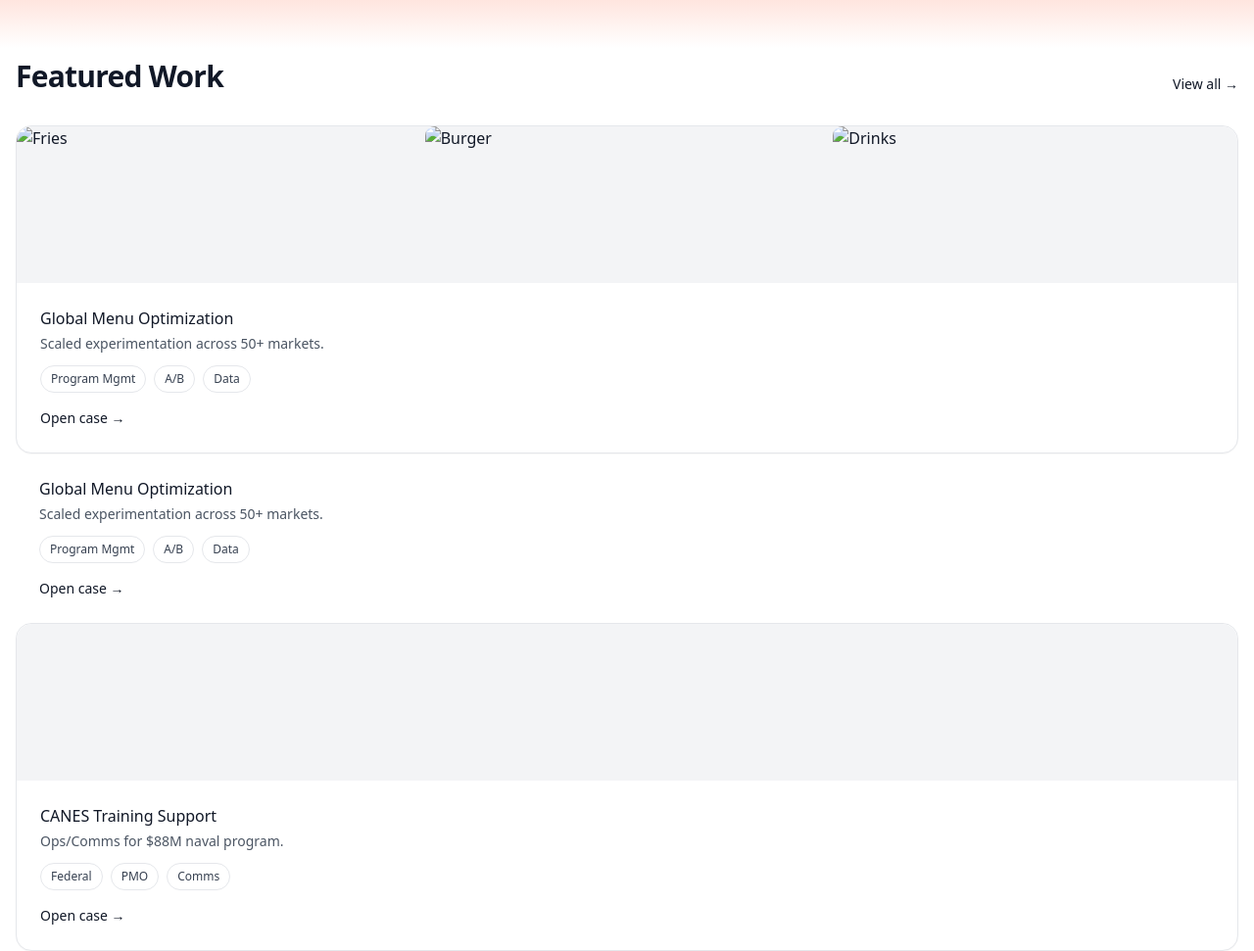
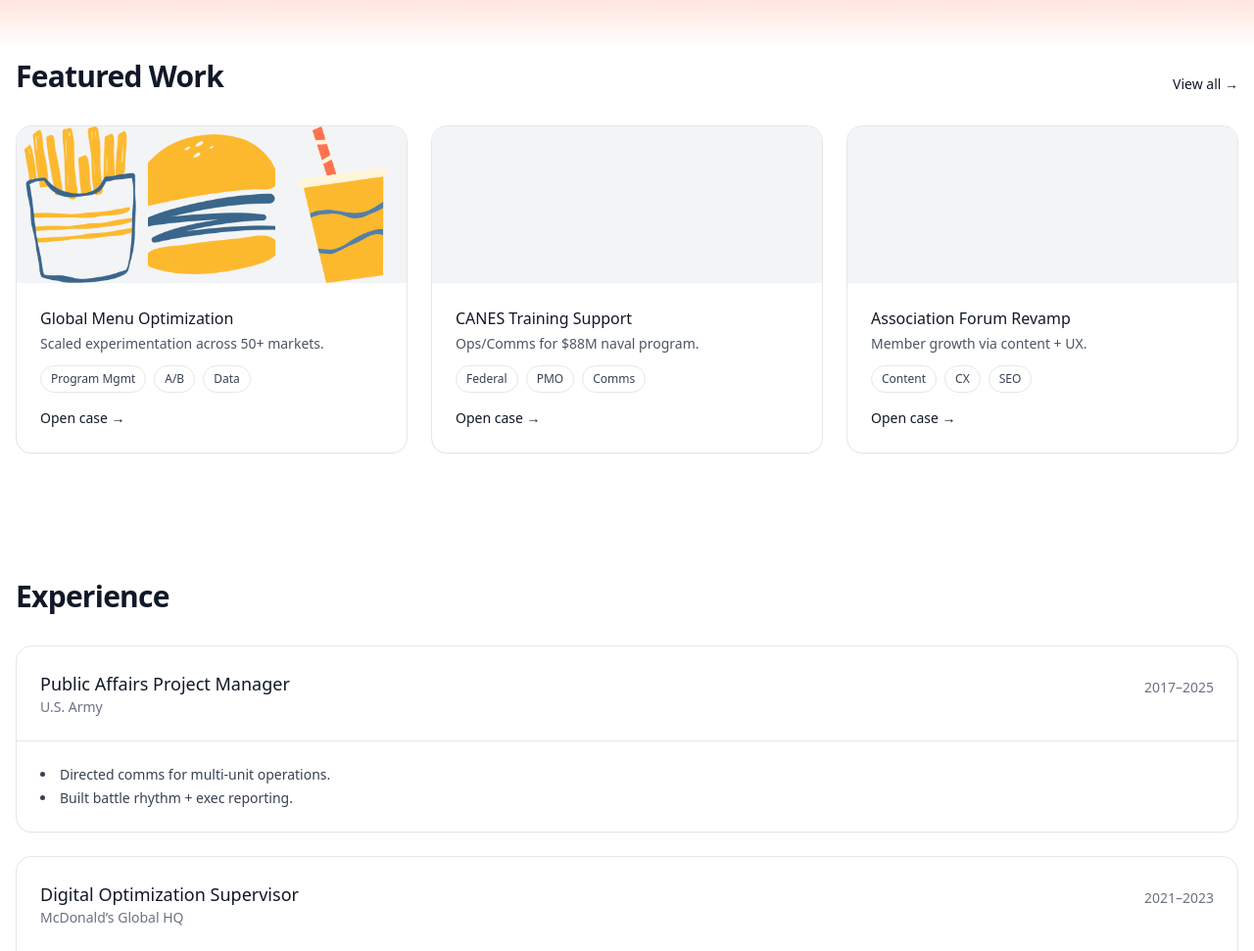
Before and after one commit to markrickey01/workportfolio, a plain HTML site: page index.html in a window 1280 px wide. Shown: the part 660-1631 px from the top of the page at 98% size. Drawn offline with nearby package versions, Linux system fonts and the light colour scheme.

Commit message:
Update index.html

```diff
--- a/index.html
+++ b/index.html
@@ -27,7 +27,7 @@
   <script src="https://cdn.tailwindcss.com"></script>
 
   <!-- Custom CSS -->
-  <link rel="stylesheet" href="styles.css?v=10" />
+  <link rel="stylesheet" href="styles.css?v=11" />
 </head>
 
 <body class="bg-white text-gray-900">
@@ -127,31 +127,24 @@
           <h2 class="text-2xl font-semibold tracking-tight sm:text-3xl">Featured Work</h2>
           <a class="text-sm text-brand-blue hover:opacity-80" href="#all-work">View all →</a>
         </div>
+
+        <div class="grid gap-6 sm:grid-cols-2 lg:grid-cols-3">
           <!-- Global Menu Optimization -->
           <article class="card group">
             <!-- header media -->
-  <div class="ab-grid grid h-40 w-full grid-cols-3 gap-1 overflow-hidden rounded-t-2xl">
+            <div class="ab-grid grid h-40 w-full grid-cols-3 grid-rows-1 gap-1 overflow-hidden rounded-t-2xl">
               <div class="tile relative" aria-label="Fries">
-      <img class="dock-img" src="./assets/gmo/FRIES.png" alt="Fries" />
+                <img class="dock-img" src="./FRIES.png" alt="Fries" />
               </div>
               <div class="tile relative" aria-label="Burger">
-      <img class="dock-img" src="./assets/gmo/BRGR.png" alt="Burger" />
+                <img class="dock-img" src="./BRGR.png" alt="Burger" />
               </div>
               <div class="tile relative" aria-label="Drinks">
-      <img class="dock-img" src="./assets/gmo/DRANKS.png" alt="Drinks" />
+                <img class="dock-img" src="./DRANKS.png" alt="Drinks" />
               </div>
             </div>
 
             <!-- body -->
-  <div class="p-6">
-    <h3 class="font-medium">Global Menu Optimization</h3>
-    <p class="mt-1 text-sm text-gray-600">Scaled experimentation across 50+ markets.</p>
-    <div class="mt-3 flex flex-wrap gap-2">
-      <span class="chip">Program Mgmt</span><span class="chip">A/B</span><span class="chip">Data</span>
-    </div>
-    <a class="mt-4 inline-flex items-center text-sm font-medium text-brand-blue hover:opacity-80" href="#">Open case →</a>
-  </div>
-</article>
             <div class="p-6">
               <h3 class="font-medium">Global Menu Optimization</h3>
               <p class="mt-1 text-sm text-gray-600">Scaled experimentation across 50+ markets.</p>
@@ -324,6 +317,6 @@
     </div>
   </footer>
 
-  <script src="main.js?v=10" defer></script>
+  <script src="main.js?v=11" defer></script>
 </body>
 </html>
```
Lines whose indentation alone changed are shown as unchanged.
